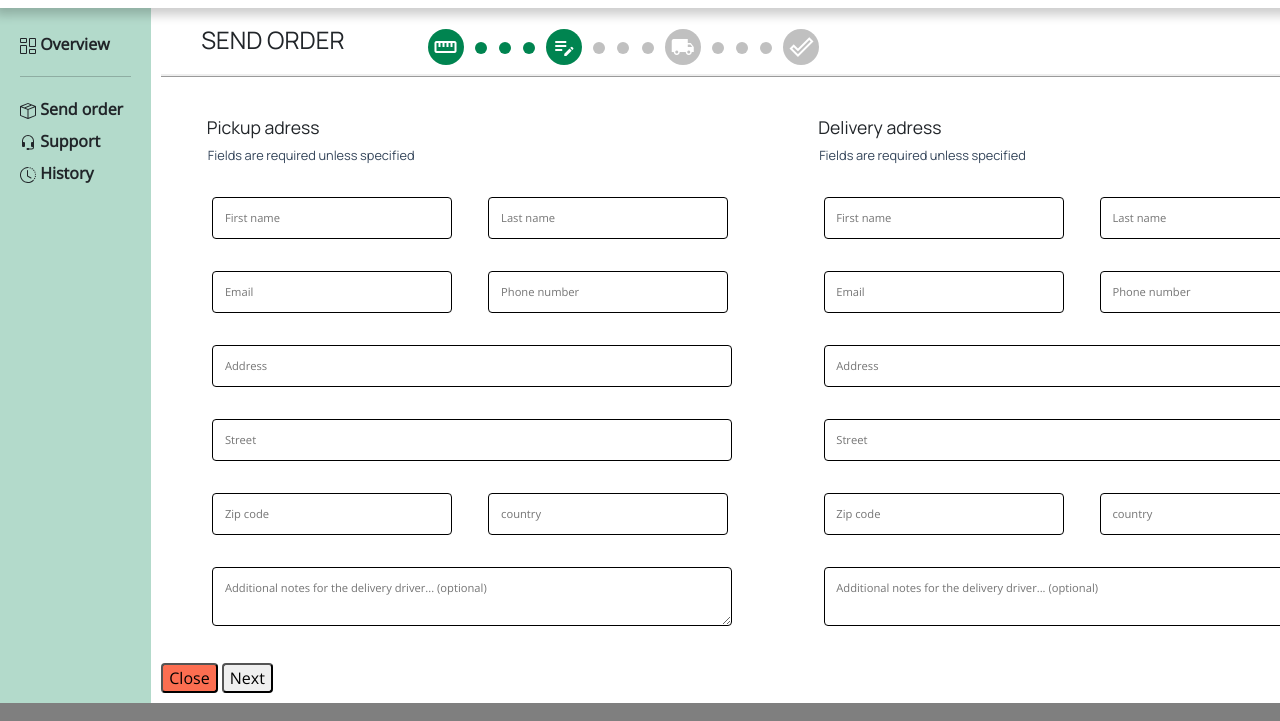
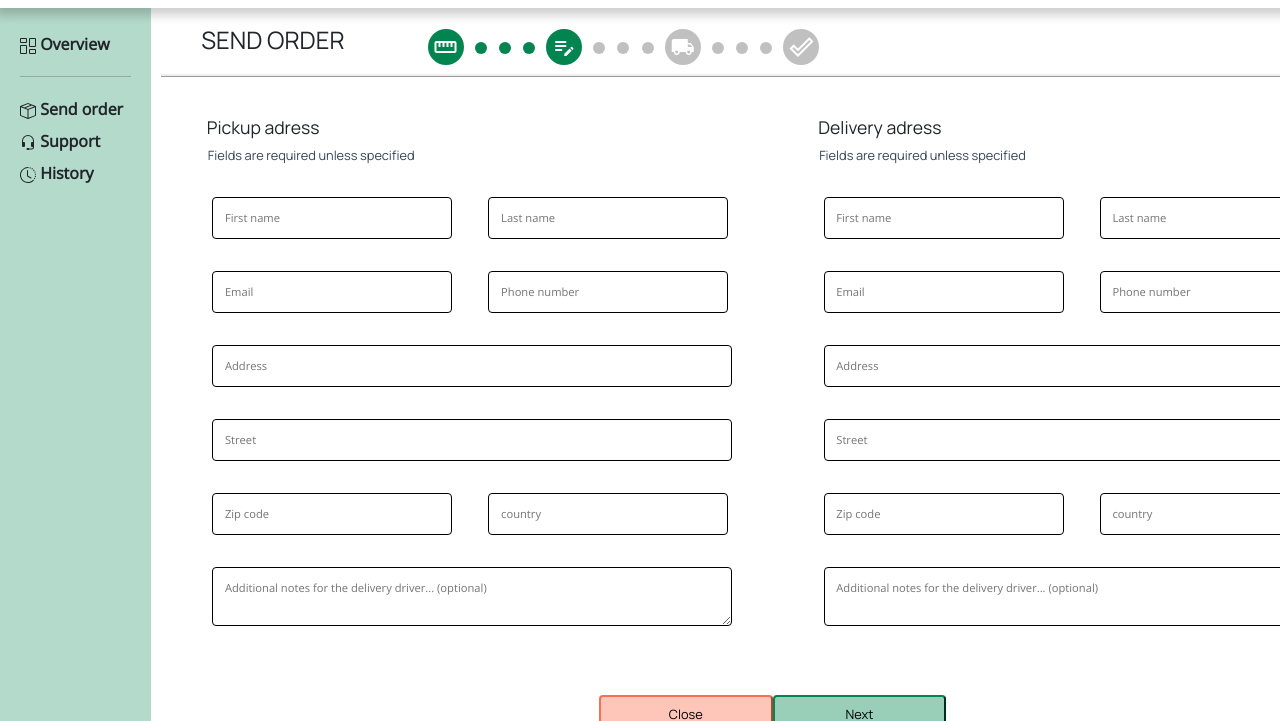
Before and after one commit to olgas6750/MIX114-gruppeinnlevering, a plain HTML site: page gruppeeksamen MIX114/sendOrder2.html in a window 1280 px wide. Shown: the part 79-800 px from the top of the page. Drawn offline with nearby package versions, Linux system fonts and the light colour scheme.

Commit message:
Update style.css

```diff
--- a/gruppeeksamen MIX114/style.css
+++ b/gruppeeksamen MIX114/style.css
@@ -247,14 +247,32 @@ input[type="email"]{
     font-size: 0.7em;
 }
 
+/* her slutter defineringen av størrelse på teksten */
+
+.knapperVidere{
+    display: flex;
+    justify-content: center;
+    margin: 2em;
+}
 .knapperVidere button{
     border-radius: 0.5vh;
 }
 
-/* her slutter defineringen av størrelse på teksten */
+.knapperVidere .button1{
+    background-color: #FEC5B9;
+    border-color: #FC6E51;
+    font-size: 0.8em;
+    font-family:Manrope, Helvetica, sans-serif;
+    width: 15%;
+    height: 3em;
+}
 
-.knapperVidere .button1{
-    background-color: #FC6E51;
+.knapperVidere .button2{
+    background-color: #99CEB9;
+    border-color: #008450;
+    font-size: 0.8em;
+    font-family:Manrope, Helvetica, sans-serif;
+    width: 15%;
 }
 
 /* her slutter min del på en måte*/
```
